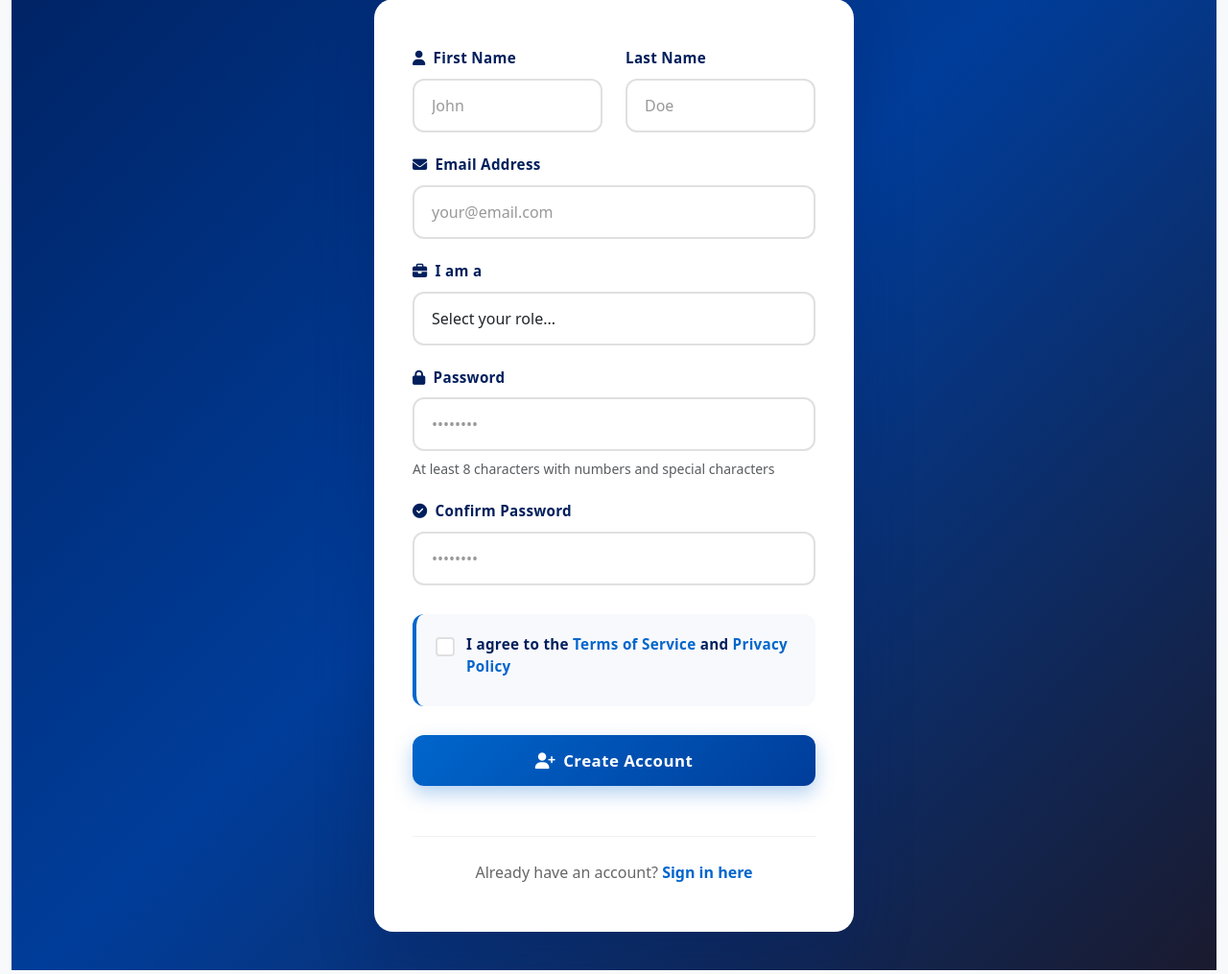
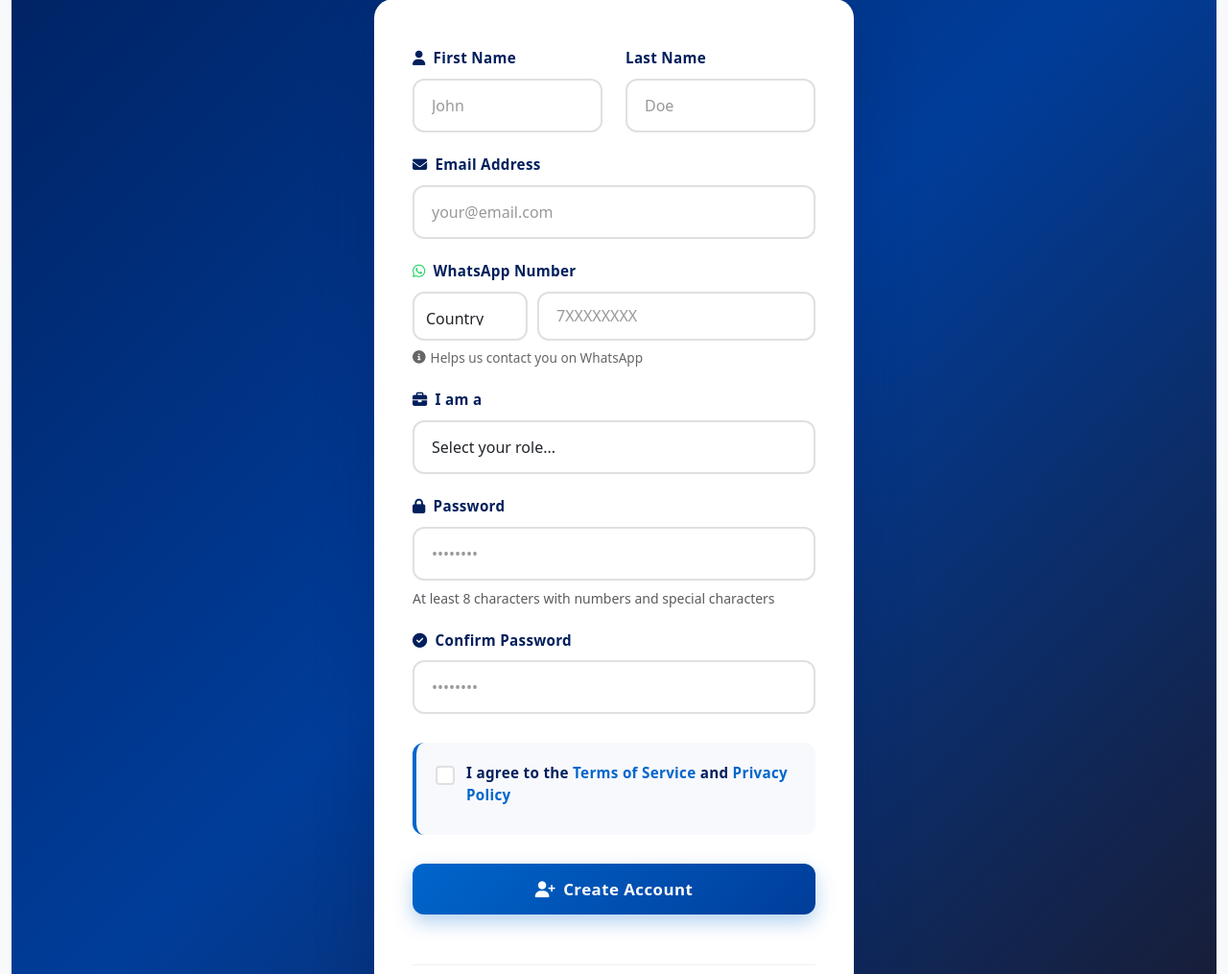
Before and after one commit to TKay25/ZEDUweb, a Flask app: page /register in a window 1280 px wide. Shown: the part 260-1275 px from the top of the page at 96% size. Run offline with Flask 3, Linux system fonts and the light colour scheme.

Commit message:
Update register.html

```diff
--- a/templates/register.html
+++ b/templates/register.html
@@ -135,6 +135,39 @@
     /* Form Row */
     .form-row .form-control {
         width: 100%;
+    }
+
+    /* WhatsApp Input Group */
+    .whatsapp-input-group {
+        display: flex;
+        gap: 10px;
+        align-items: flex-start;
+    }
+
+    .whatsapp-country-select {
+        flex: 0 0 120px;
+    }
+
+    .whatsapp-country-select .form-select {
+        height: 51px;
+        padding: 14px 12px;
+    }
+
+    .whatsapp-number-input {
+        flex: 1;
+    }
+
+    .whatsapp-number-input .form-control {
+        height: 51px;
+    }
+
+    .whatsapp-hint {
+        font-size: 0.85rem;
+        margin-top: 8px;
+        display: flex;
+        align-items: center;
+        gap: 5px;
+        color: #666;
     }
 
     /* Checkbox and Terms */
@@ -339,6 +372,55 @@
                         >
                     </div>
 
+                    <!-- WhatsApp Number -->
+                    <div class="mb-3">
+                        <label class="form-label">
+                            <i class="fab fa-whatsapp me-2" style="color: #25d366;"></i>WhatsApp Number
+                        </label>
+                        <div class="whatsapp-input-group">
+                            <div class="whatsapp-country-select">
+                                <select class="form-select" id="countryCode" required>
+                                    <option value="">Country</option>
+                                    <option value="+1">🇺🇸 +1</option>
+                                    <option value="+44">🇬🇧 +44</option>
+                                    <option value="+91">🇮🇳 +91</option>
+                                    <option value="+92">🇵🇰 +92</option>
+                                    <option value="+234">🇳🇬 +234</option>
+                                    <option value="+254">🇰🇪 +254</option>
+                                    <option value="+233">🇬🇭 +233</option>
+                                    <option value="+256">🇺🇬 +256</option>
+                                    <option value="+255">🇹🇿 +255</option>
+                                    <option value="+27">🇿🇦 +27</option>
+                                    <option value="+86">🇨🇳 +86</option>
+                                    <option value="+81">🇯🇵 +81</option>
+                                    <option value="+60">🇲🇾 +60</option>
+                                    <option value="+65">🇸🇬 +65</option>
+                                    <option value="+62">🇮🇩 +62</option>
+                                    <option value="+55">🇧🇷 +55</option>
+                                    <option value="+52">🇲🇽 +52</option>
+                                    <option value="+34">🇪🇸 +34</option>
+                                    <option value="+33">🇫🇷 +33</option>
+                                    <option value="+49">🇩🇪 +49</option>
+                                    <option value="+39">🇮🇹 +39</option>
+                                    <option value="+506">🇨🇷 +506</option>
+                                    <option value="+595">🇵🇾 +595</option>
+                                </select>
+                            </div>
+                            <div class="whatsapp-number-input">
+                                <input
+                                    type="tel"
+                                    class="form-control"
+                                    id="whatsappNumber"
+                                    placeholder="7XXXXXXXX"
+                                    required
+                                >
+                            </div>
+                        </div>
+                        <small class="whatsapp-hint">
+                            <i class="fas fa-info-circle"></i> Helps us contact you on WhatsApp
+                        </small>
+                    </div>
+
                     <!-- User Type -->
                     <div class="mb-3">
                         <label for="userType" class="form-label">
@@ -417,6 +499,8 @@
         const errorAlert = document.getElementById('errorAlert');
         const pwd = document.getElementById('password').value;
         const confirm = document.getElementById('confirmPassword').value;
+        const countryCode = document.getElementById('countryCode').value;
+        const whatsappNumber = document.getElementById('whatsappNumber').value;
 
         // Clear previous error
         errorAlert.classList.remove('show');
@@ -435,17 +519,32 @@
             return;
         }
 
+        // Validate WhatsApp fields
+        if (!countryCode) {
+            errorAlert.textContent = '❌ Please select a country code.';
+            errorAlert.classList.add('show');
+            return;
+        }
+
+        if (!whatsappNumber || whatsappNumber.length < 7) {
+            errorAlert.textContent = '❌ Please enter a valid WhatsApp number.';
+            errorAlert.classList.add('show');
+            return;
+        }
+
         // Show loading state
         btn.classList.add('loading');
         btn.innerHTML = '<i class="fas fa-spinner fa-spin me-2"></i>Creating account...';
 
         try {
+            const fullWhatsAppNumber = countryCode + whatsappNumber;
             const result = await apiCall('/auth/register', 'POST', {
                 email: document.getElementById('email').value,
                 password: pwd,
                 first_name: document.getElementById('firstName').value,
                 last_name: document.getElementById('lastName').value,
-                user_type: document.getElementById('userType').value
+                user_type: document.getElementById('userType').value,
+                whatsapp_number: fullWhatsAppNumber
             });
 
             if (result.user) {
```
